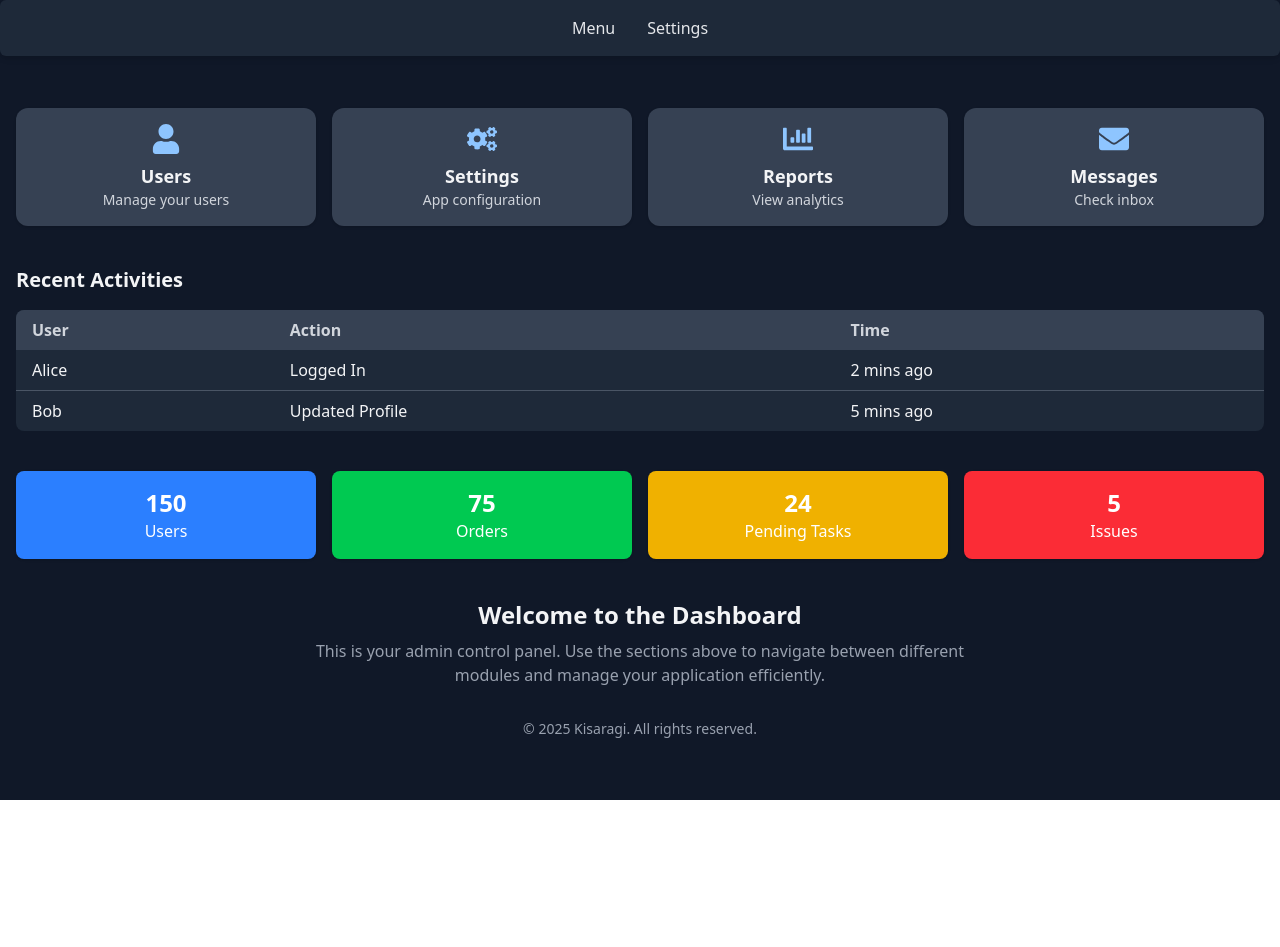
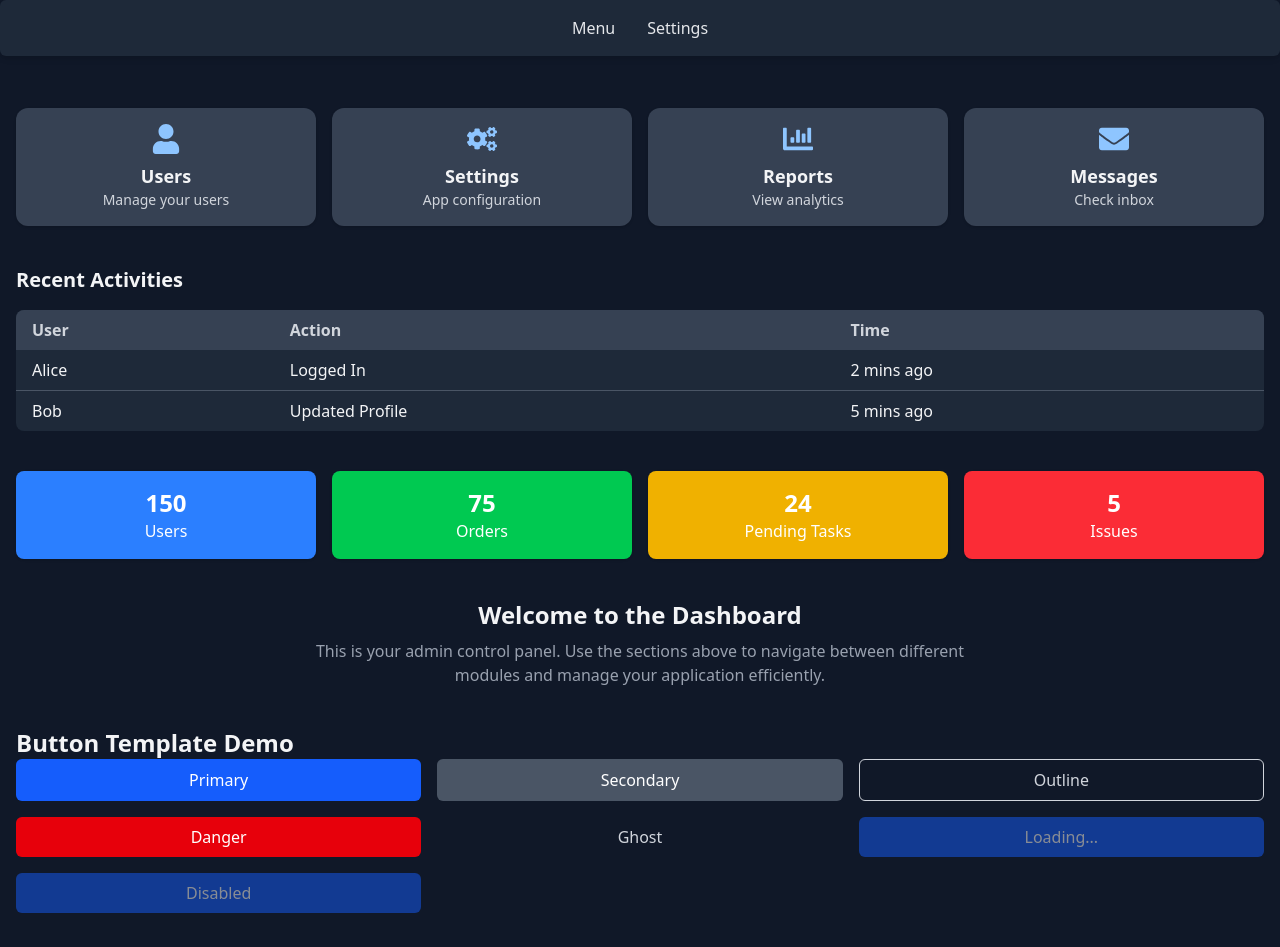
Before and after one commit to AkikoAi/kisaragi, a Next.js app: page /tes in a window 1280 px wide. Shown: the top 947 px of the page. Before the commit the page ends 800 px from the top, so only its background shows below. Built offline with nearby package versions, Linux system fonts and the light colour scheme.

Commit message:
Button tempate

```diff
--- a/src/app/(dashboard protected)/tes/page.tsx
+++ b/src/app/(dashboard protected)/tes/page.tsx
@@ -81,6 +81,39 @@ export default function Page() {
         </p>
       </section>
 
+
+      <section className="mt-10">
+        <h1 className="text-2xl font-bold">Button Template Demo</h1>
+
+        <div className="grid grid-cols-1 sm:grid-cols-2 md:grid-cols-3 gap-4">
+          <button className="px-4 py-2 rounded-md bg-blue-600 text-white hover:bg-blue-700 transition-colors">
+            Primary
+          </button>
+          <button className="px-4 py-2 rounded-md bg-gray-600 text-white hover:bg-gray-700 transition-colors">
+            Secondary
+          </button>
+          <button className="px-4 py-2 rounded-md border border-gray-300 text-gray-700 dark:text-gray-300 hover:bg-gray-100 dark:hover:bg-gray-800 transition-colors">
+            Outline
+          </button>
+          <button className="px-4 py-2 rounded-md bg-red-600 text-white hover:bg-red-700 transition-colors">
+            Danger
+          </button>
+          <button className="px-4 py-2 rounded-md bg-transparent text-gray-700 dark:text-gray-300 hover:bg-gray-100 dark:hover:bg-gray-800 transition-colors">
+            Ghost
+          </button>
+          <button className="px-4 py-2 rounded-md bg-blue-600 text-white opacity-50 cursor-not-allowed">
+            Loading...
+          </button>
+          <button className="px-4 py-2 rounded-md bg-blue-600 text-white opacity-50 cursor-not-allowed">
+            Disabled
+          </button>
+        </div>
+
+        <p className="text-sm text-gray-500 dark:text-gray-400 text-center mt-8">
+          All button variants are reusable and styled for both light & dark modes.
+        </p>
+      </section>
+
       {/* Footer Note */}
       <p className="mt-8 text-center text-gray-500 dark:text-gray-400 text-sm">© 2025 Kisaragi. All rights reserved.</p>
     </>
```
